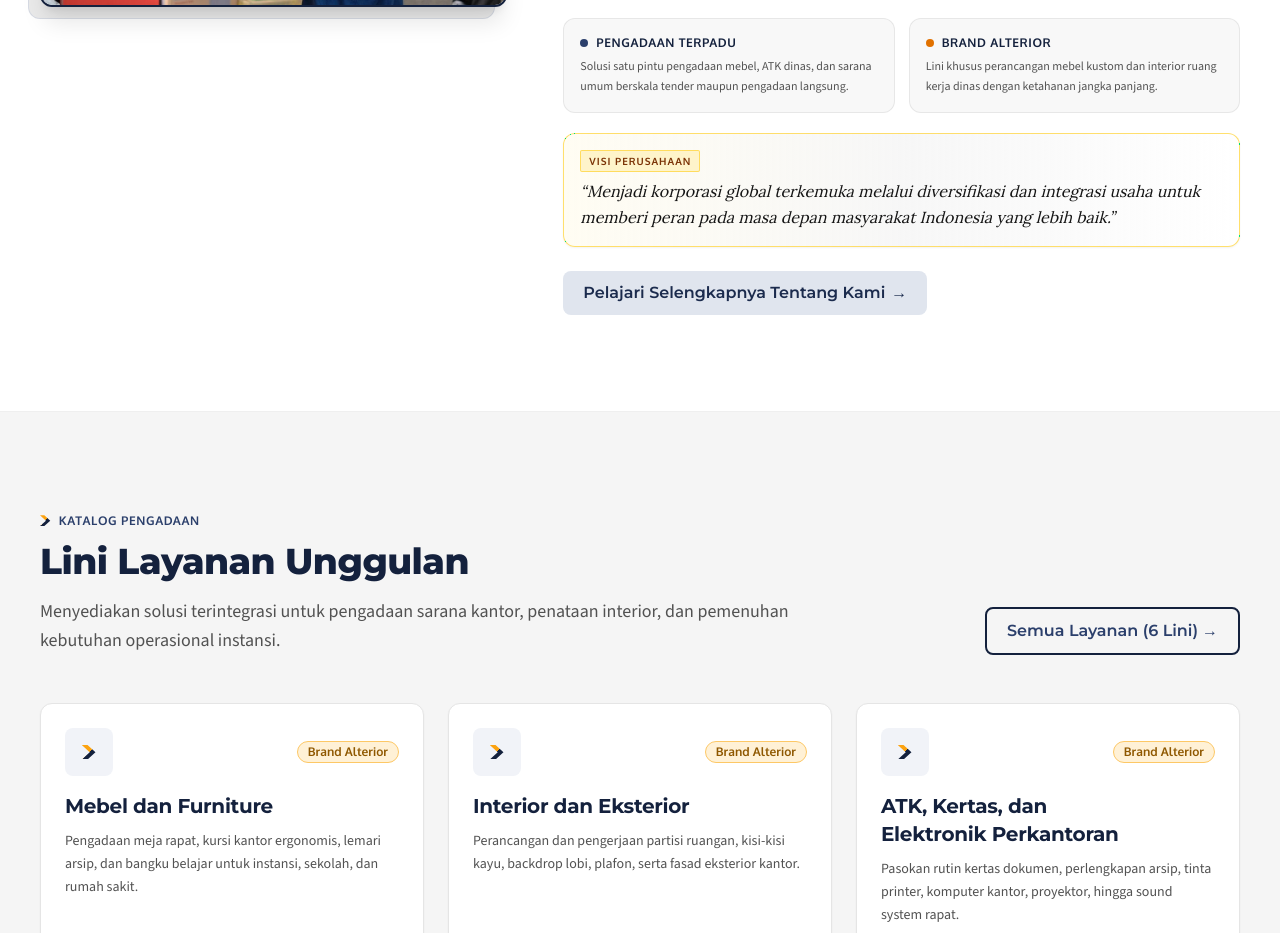
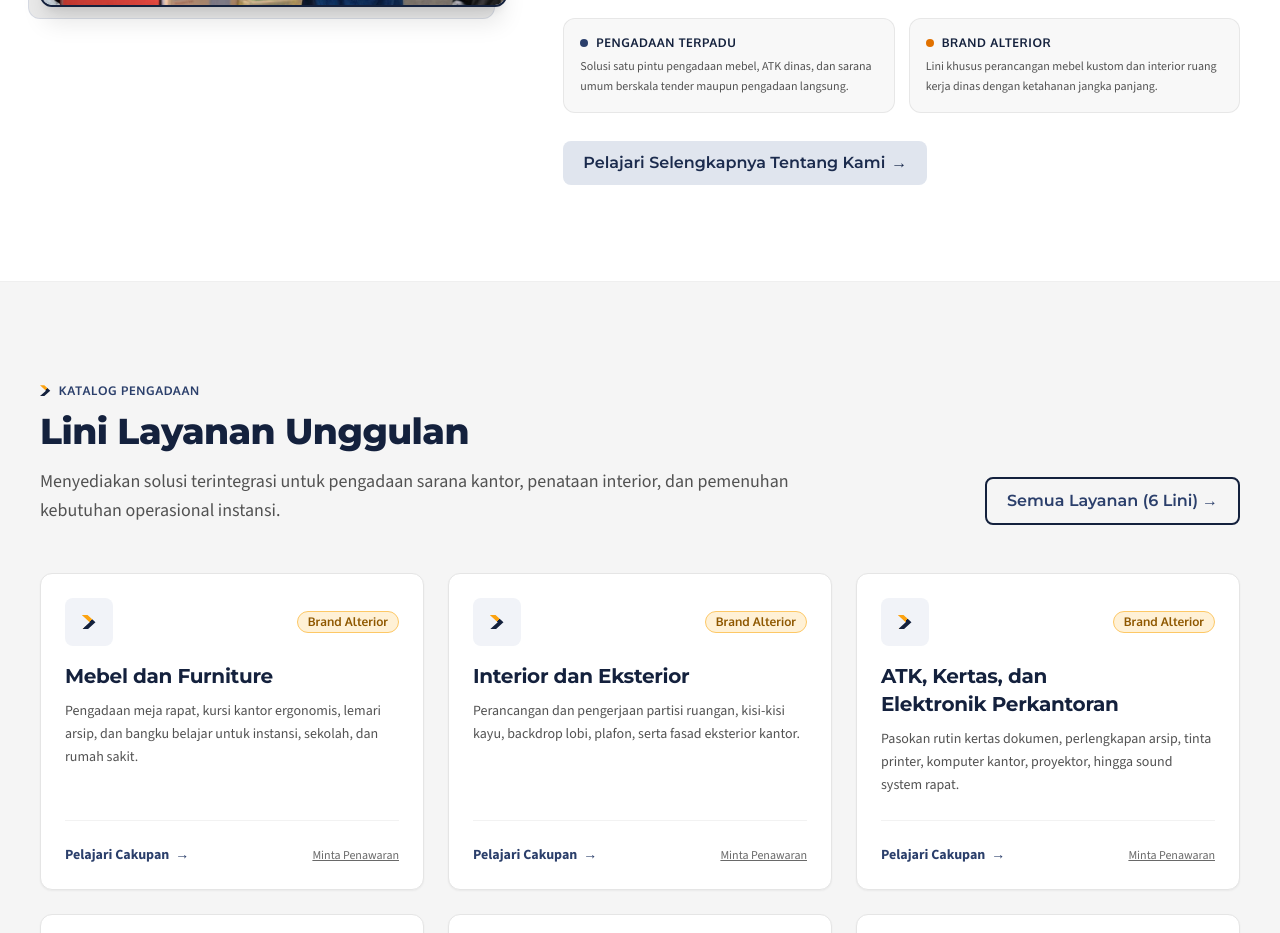
Before and after one commit to salmynestack/cakra-indo-Yuma-Company-Profile, a Next.js app: page / in a window 1280 px wide. Shown: the part 1240-2173 px from the top of the page. Built offline with nearby package versions, Linux system fonts and the light colour scheme; no server answers.

Commit message:
fix(home): remove visi perusahaan card from AboutSummary section

```diff
--- a/src/components/sections/AboutSummary.tsx
+++ b/src/components/sections/AboutSummary.tsx
@@ -1,5 +1,4 @@
 import Image from "next/image";
-import { company, vision } from "@/data/company";
 import { Button } from "@/components/ui/Button";
 import { SectionHeading } from "@/components/ui/SectionHeading";
 
@@ -67,20 +66,8 @@ export function AboutSummary() {
               </div>
             </div>
 
-            {/* Visi Perusahaan Card */}
-            <div className="rounded-card border border-amber-300/70 bg-gradient-to-r from-amber-50/60 via-cream-50/80 to-white p-4 space-y-1.5 shadow-xs">
-              <div className="flex items-center gap-2">
-                <span className="text-[10px] font-bold uppercase tracking-widest text-amber-900 bg-amber-100/90 border border-amber-300/70 px-2 py-0.5 rounded-xs font-ui">
-                  Visi Perusahaan
-                </span>
-              </div>
-              <p className="font-serif text-sm sm:text-base italic text-ink-900 leading-relaxed">
-                &ldquo;{vision}&rdquo;
-              </p>
-            </div>
-
             {/* CTA Button */}
-            <div className="pt-1">
+            <div className="pt-2">
               <Button href="/tentang-kami" variant="secondary" size="md">
                 <span>Pelajari Selengkapnya Tentang Kami</span>
                 <span className="ml-1.5 select-none" aria-hidden="true">&rarr;</span>
```
